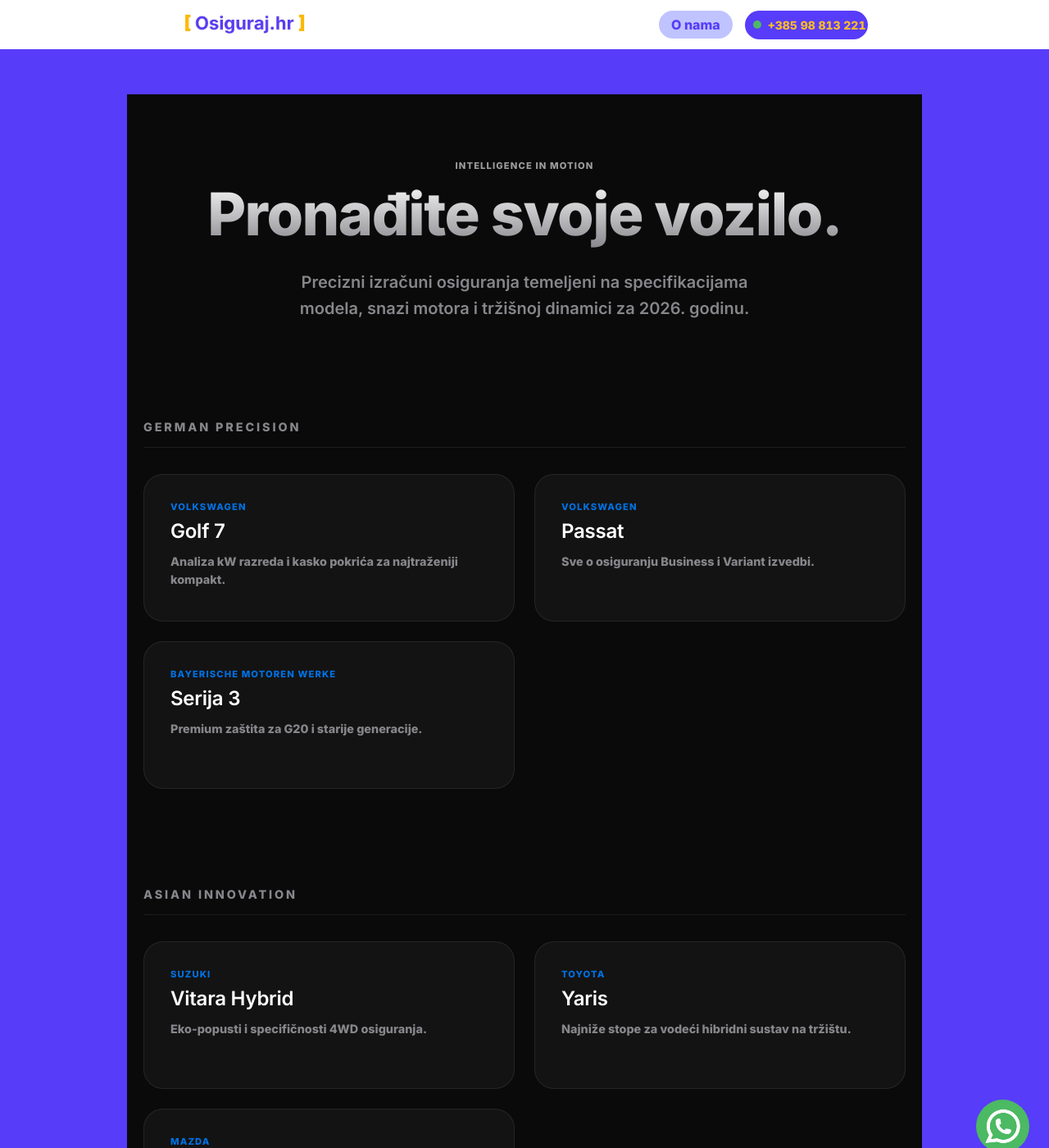
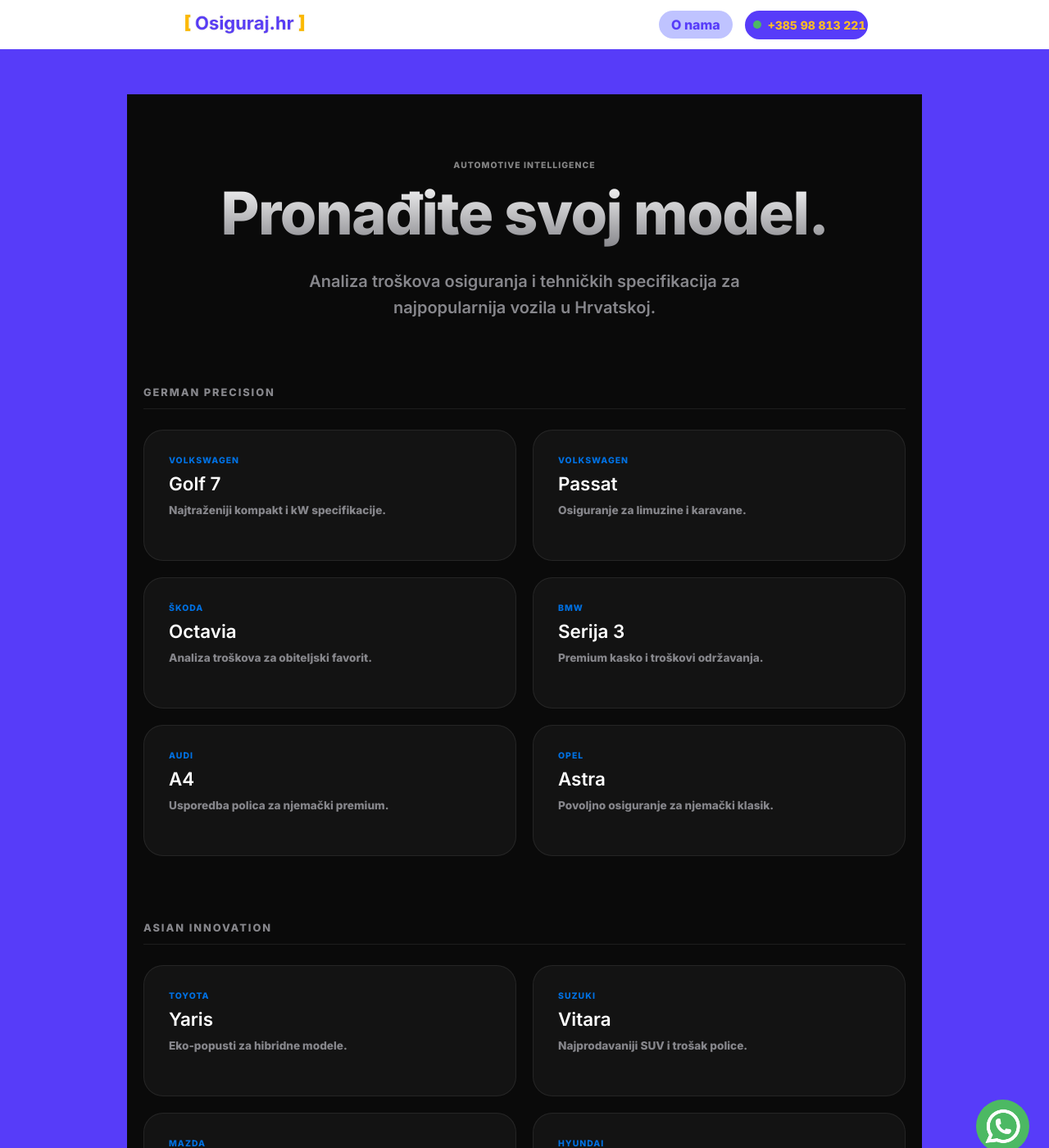
Before and after one commit to Filip-Gale/OsigurajHR, a Jekyll site: the page built from auto-osiguranje/marke-i-modeli.md, in a window 1280 px wide and 1400 px high. Shown: the whole window at 82% size. Built offline with Jekyll 4.4.1, drawn with Linux system fonts in a browser that asks for light colours; some of the changed text lies outside the part shown.

Commit message:
Update marke-i-modeli.md

```diff
--- a/auto-osiguranje/marke-i-modeli.md
+++ b/auto-osiguranje/marke-i-modeli.md
@@ -1,6 +1,7 @@
 ---
 layout: post
 title: "Katalog Vozila | Premium Izračun Osiguranja"
+permalink: /auto-osiguranje/modeli/
 ---
 
 <link href="https://fonts.googleapis.com/css2?family=Inter:wght@300;400;600;800&display=swap" rel="stylesheet">
@@ -26,7 +27,7 @@
 
     .hero-section {
         text-align: center;
-        margin-bottom: 100px;
+        margin-bottom: 80px;
     }
 
     .hero-section h1 {
@@ -50,47 +51,45 @@
     .model-grid {
         display: grid;
         grid-template-columns: repeat(auto-fill, minmax(300px, 1fr));
-        gap: 24px;
+        gap: 20px;
     }
 
     .model-card {
         background: var(--card-bg);
         border: 1px solid var(--card-border);
         border-radius: 24px;
-        padding: 32px;
+        padding: 30px;
         text-decoration: none;
         transition: all 0.4s cubic-bezier(0.2, 0, 0, 1);
         position: relative;
-        overflow: hidden;
         display: flex;
         flex-direction: column;
         justify-content: space-between;
-        min-height: 180px;
+        min-height: 160px;
     }
 
     .model-card:hover {
         background: rgba(255, 255, 255, 0.07);
         border-color: rgba(255, 255, 255, 0.2);
-        transform: translateY(-8px);
+        transform: translateY(-5px);
     }
 
     .model-card h2 {
         color: #fff;
-        font-size: 1.5rem;
+        font-size: 1.4rem;
         font-weight: 600;
         margin: 0;
-        letter-spacing: -0.01em;
     }
 
     .model-card p {
         color: var(--text-dim);
-        font-size: 0.9rem;
-        margin: 12px 0 0 0;
-        line-height: 1.5;
+        font-size: 0.85rem;
+        margin: 10px 0 0 0;
+        line-height: 1.4;
     }
 
     .badge {
-        font-size: 0.7rem;
+        font-size: 0.65rem;
         text-transform: uppercase;
         letter-spacing: 0.1em;
         color: var(--accent-blue);
@@ -99,115 +98,89 @@
         display: block;
     }
 
-    .arrow-icon {
-        position: absolute;
-        bottom: 32px;
-        right: 32px;
-        opacity: 0;
-        transform: translateX(-10px);
-        transition: all 0.4s ease;
-        color: var(--accent-blue);
-    }
-
-    .model-card:hover .arrow-icon {
-        opacity: 1;
-        transform: translateX(0);
-    }
-
-    /* Sekcije po brandovima */
     .brand-group {
-        margin-top: 120px;
+        margin-top: 80px;
     }
 
     .brand-title {
-        font-size: 0.9rem;
+        font-size: 0.8rem;
         color: var(--text-dim);
         text-transform: uppercase;
-        letter-spacing: 0.2em;
-        margin-bottom: 32px;
+        letter-spacing: 0.15em;
+        margin-bottom: 25px;
         border-bottom: 1px solid var(--card-border);
-        padding-bottom: 16px;
-    }
-
-    @media (max-width: 768px) {
-        .hub-container { padding: 40px 16px; }
-        .hero-section h1 { font-size: 2.8rem; }
+        padding-bottom: 12px;
     }
 </style>
 
 <div class="hub-container">
     <header class="hero-section">
-        <span class="badge" style="color: #fff; opacity: 0.6;">Intelligence in Motion</span>
-        <h1>Pronađite svoje vozilo.</h1>
-        <p>Precizni izračuni osiguranja temeljeni na specifikacijama modela, snazi motora i tržišnoj dinamici za 2026. godinu.</p>
+        <span class="badge" style="color: #fff; opacity: 0.5;">Automotive Intelligence</span>
+        <h1>Pronađite svoj model.</h1>
+        <p>Analiza troškova osiguranja i tehničkih specifikacija za najpopularnija vozila u Hrvatskoj.</p>
     </header>
 
     <div class="brand-group">
         <h3 class="brand-title">German Precision</h3>
         <div class="model-grid">
-
             <a href="{{ '/auto-osiguranje/vw-golf-7/' | relative_url }}" class="model-card">
-                <div>
-                    <span class="badge">Volkswagen</span>
-                    <h2>Golf 7</h2>
-                    <p>Analiza kW razreda i kasko pokrića za najtraženiji kompakt.</p>
-                </div>
-                <span class="arrow-icon">→</span>
+                <div><span class="badge">Volkswagen</span><h2>Golf 7</h2><p>Najtraženiji kompakt i kW specifikacije.</p></div>
             </a>
-
             <a href="{{ '/auto-osiguranje/vw-passat/' | relative_url }}" class="model-card">
-                <div>
-                    <span class="badge">Volkswagen</span>
-                    <h2>Passat</h2>
-                    <p>Sve o osiguranju Business i Variant izvedbi.</p>
-                </div>
-                <span class="arrow-icon">→</span>
+                <div><span class="badge">Volkswagen</span><h2>Passat</h2><p>Osiguranje za limuzine i karavane.</p></div>
             </a>
-
+            <a href="{{ '/auto-osiguranje/skoda-octavia/' | relative_url }}" class="model-card">
+                <div><span class="badge">Škoda</span><h2>Octavia</h2><p>Analiza troškova za obiteljski favorit.</p></div>
+            </a>
             <a href="{{ '/auto-osiguranje/bmw-serija-3/' | relative_url }}" class="model-card">
-                <div>
-                    <span class="badge">Bayerische Motoren Werke</span>
-                    <h2>Serija 3</h2>
-                    <p>Premium zaštita za G20 i starije generacije.</p>
-                </div>
-                <span class="arrow-icon">→</span>
+                <div><span class="badge">BMW</span><h2>Serija 3</h2><p>Premium kasko i troškovi održavanja.</p></div>
             </a>
-
+            <a href="{{ '/auto-osiguranje/audi-a4/' | relative_url }}" class="model-card">
+                <div><span class="badge">Audi</span><h2>A4</h2><p>Usporedba polica za njemački premium.</p></div>
+            </a>
+            <a href="{{ '/auto-osiguranje/opel-astra/' | relative_url }}" class="model-card">
+                <div><span class="badge">Opel</span><h2>Astra</h2><p>Povoljno osiguranje za njemački klasik.</p></div>
+            </a>
         </div>
     </div>
 
     <div class="brand-group">
         <h3 class="brand-title">Asian Innovation</h3>
         <div class="model-grid">
-
+            <a href="{{ '/auto-osiguranje/toyota-yaris/' | relative_url }}" class="model-card">
+                <div><span class="badge">Toyota</span><h2>Yaris</h2><p>Eko-popusti za hibridne modele.</p></div>
+            </a>
             <a href="{{ '/auto-osiguranje/suzuki-vitara/' | relative_url }}" class="model-card">
-                <div>
-                    <span class="badge">Suzuki</span>
-                    <h2>Vitara Hybrid</h2>
-                    <p>Eko-popusti i specifičnosti 4WD osiguranja.</p>
-                </div>
-                <span class="arrow-icon">→</span>
+                <div><span class="badge">Suzuki</span><h2>Vitara</h2><p>Najprodavaniji SUV i trošak police.</p></div>
             </a>
-
-            <a href="{{ '/auto-osiguranje/toyota-yaris/' | relative_url }}" class="model-card">
-                <div>
-                    <span class="badge">Toyota</span>
-                    <h2>Yaris</h2>
-                    <p>Najniže stope za vodeći hibridni sustav na tržištu.</p>
-                </div>
-                <span class="arrow-icon">→</span>
+            <a href="{{ '/auto-osiguranje/mazda-cx-5/' | relative_url }}" class="model-card">
+                <div><span class="badge">Mazda</span><h2>CX-5</h2><p>Zaštita Skyactiv tehnologije i dizajna.</p></div>
             </a>
-
-            <a href="{{ '/auto-osiguranje/mazda-cx-5/' | relative_url }}" class="model-card">
-                <div>
-                    <span class="badge">Mazda</span>
-                    <h2>CX-5</h2>
-                    <p>Skyactiv tehnologija i zaštita Kodo dizajna.</p>
-                </div>
-                <span class="arrow-icon">→</span>
+            <a href="{{ '/auto-osiguranje/hyundai-i30/' | relative_url }}" class="model-card">
+                <div><span class="badge">Hyundai</span><h2>i30</h2><p>Pouzdano osiguranje za gradski kompakt.</p></div>
             </a>
-
+            <a href="{{ '/auto-osiguranje/kia-sportage/' | relative_url }}" class="model-card">
+                <div><span class="badge">Kia</span><h2>Sportage</h2><p>Popularni SUV i kasko pogodnosti.</p></div>
+            </a>
         </div>
     </div>
 
+    <div class="brand-group">
+        <h3 class="brand-title">European Style</h3>
+        <div class="model-grid">
+            <a href="{{ '/auto-osiguranje/renault-clio/' | relative_url }}" class="model-card">
+                <div><span class="badge">Renault</span><h2>Clio</h2><p>Minimalni troškovi za gradsku vožnju.</p></div>
+            </a>
+            <a href="{{ '/auto-osiguranje/peugeot-208/' | relative_url }}" class="model-card">
+                <div><span class="badge">Peugeot</span><h2>208</h2><p>Moderni dizajn i specifičnosti osiguranja.</p></div>
+            </a>
+            <a href="{{ '/auto-osiguranje/fiat-500/' | relative_url }}" class="model-card">
+                <div><span class="badge">Fiat</span><h2>500</h2><p>Ikona stila uz najpovoljnije premije.</p></div>
+            </a>
+            <a href="{{ '/auto-osiguranje/dacia-duster/' | relative_url }}" class="model-card">
+                <div><span class="badge">Dacia</span><h2>Duster</h2><p>Robusna zaštita uz minimalnu cijenu.</p></div>
+            </a>
+        </div>
     </div>
+
+</div>
```
Also changed, not shown: other parts of auto-osiguranje/marke-i-modeli.md (+1 -1 lines).
